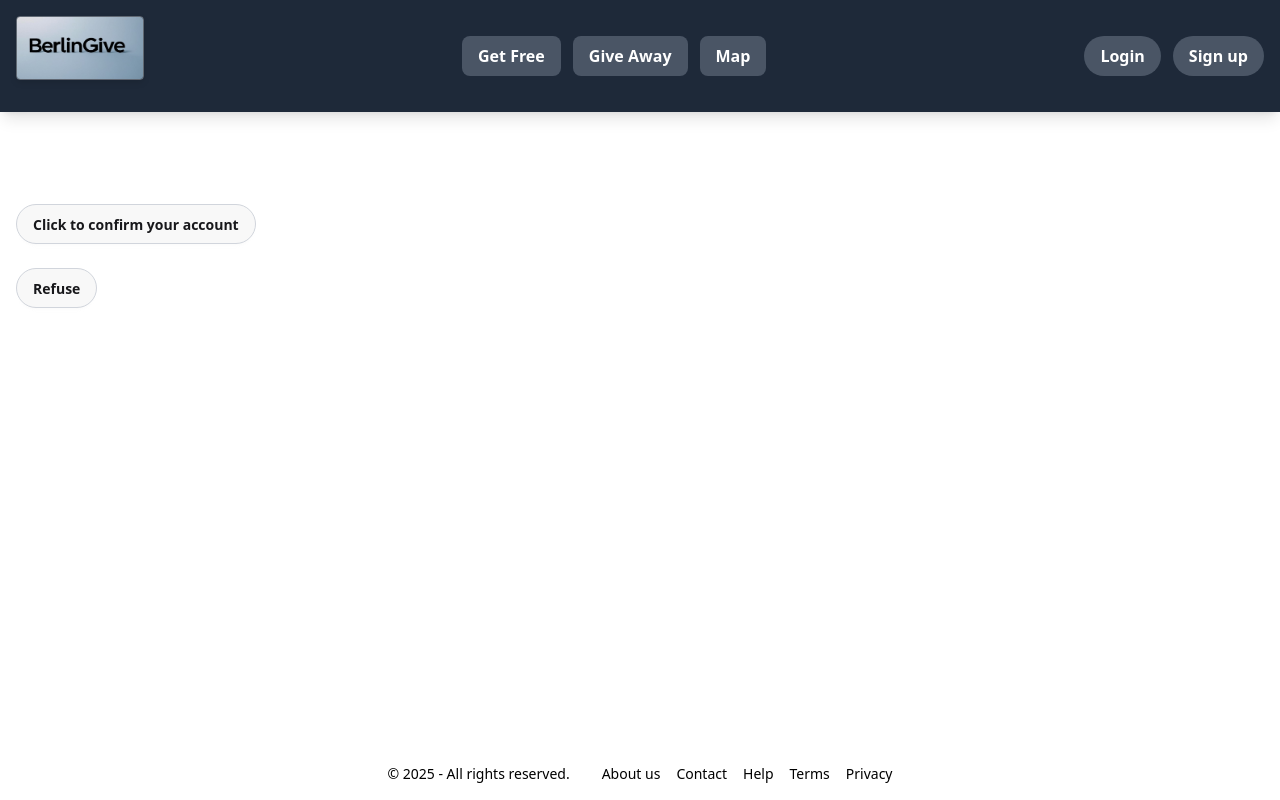
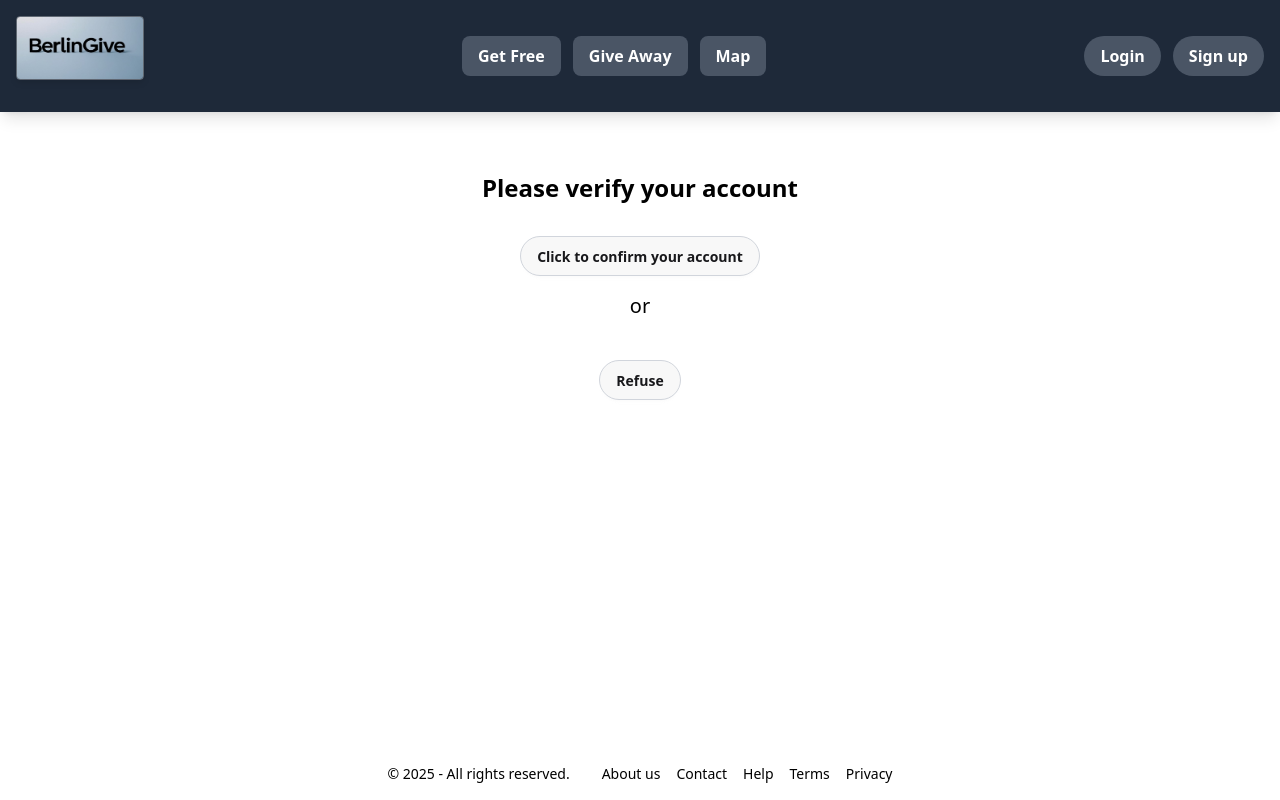
Before and after one commit to adrianny90/Final_project_client, a React (Vite) app: page /verify/1 in a window 1280 px wide. Built offline with nearby package versions, Linux system fonts and the light colour scheme; no server answers.

Commit message:
small change of appearance

```diff
--- a/src/pages/HomePage.jsx
+++ b/src/pages/HomePage.jsx
@@ -38,7 +38,10 @@ const HomePage = () => {
           </p>
         </div>
         <div className="py-6 flex items-center">
-          <Link to="/give" className="btn border border-gray-300 rounded-full ">
+          <Link
+            to="/give"
+            className="btn border border-gray-300 rounded-full hover:bg-green-500 hover:text-gray-900 transition-colors duration-300 "
+          >
             Get Started
           </Link>
         </div>
--- a/src/pages/Panel.jsx
+++ b/src/pages/Panel.jsx
@@ -30,30 +30,30 @@ const Panel = () => {
       <div className="w-64 bg-gray-800 p-4 flex flex-col gap-2">
         <button
           onClick={handlePersonalData}
-          className={`w-full py-3 px-4 rounded-lg text-left text-white font-medium transition-all duration-200 ${
+          className={`px-4 py-2  text-white font-semibold rounded-lg  hover:text-gray-900 transition-colors duration-300 ${
             showData
-              ? "bg-blue-700 hover:bg-blue-600"
-              : "bg-blue-900 hover:bg-blue-800"
+              ? "bg-gray-400 hover:bg-green-500"
+              : "bg-gray-600 hover:bg-green-800"
           }`}
         >
           Personal Data
         </button>
         <button
           onClick={handleMessages}
-          className={`w-full py-3 px-4 rounded-lg text-left text-white font-medium transition-all duration-200 ${
+          className={`px-4 py-2  text-white font-semibold rounded-lg  hover:text-gray-900 transition-colors duration-300 ${
             showMessage
-              ? "bg-blue-700 hover:bg-blue-600"
-              : "bg-blue-900 hover:bg-blue-800"
+              ? "bg-gray-400 hover:bg-green-500"
+              : "bg-gray-600 hover:bg-green-800"
           }`}
         >
           Messages
         </button>
         <button
           onClick={handleItems}
-          className={`w-full py-3 px-4 rounded-lg text-left text-white font-medium transition-all duration-200 ${
+          className={`px-4 py-2  text-white font-semibold rounded-lg  hover:text-gray-900 transition-colors duration-300 ${
             showItems
-              ? "bg-blue-700 hover:bg-blue-600"
-              : "bg-blue-900 hover:bg-blue-800"
+              ? "bg-gray-400 hover:bg-green-500"
+              : "bg-gray-600 hover:bg-green-800"
           }`}
         >
           My Items
--- a/src/pages/Verify.jsx
+++ b/src/pages/Verify.jsx
@@ -22,16 +22,22 @@ const Verify = () => {
     }
   };
   return (
-    <div className="max-w-md">
-      <h1 className="text-xl font-bold py-4">Please verify your account</h1>
+    <div className=" flex flex-col items-center">
+      <h1 className="text-2xl text-black font-bold py-4 m-3">
+        Please verify your account
+      </h1>
       <button
         onClick={handleVerify}
-        className="btn border border-gray-300 rounded-full"
+        className="btn border border-gray-300 rounded-full m-1 hover:bg-green-500 hover:text-gray-900 transition-colors duration-300 "
       >
         Click to confirm your account
       </button>
+      <p className="text-black text-xl m-3">or</p>
       <div className="py-6">
-        <Link to="/" className="btn border border-gray-300 rounded-full">
+        <Link
+          to="/"
+          className="btn border border-gray-300 rounded-full m-1 hover:bg-green-500 hover:text-gray-900 transition-colors duration-300"
+        >
           Refuse
         </Link>
       </div>
```
